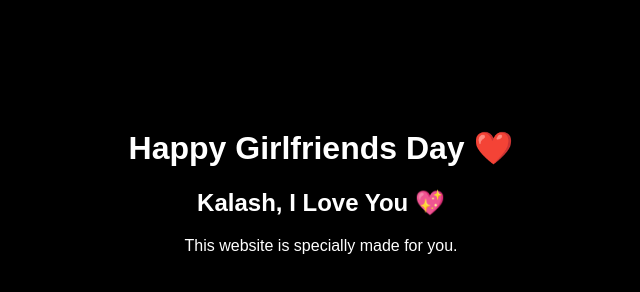
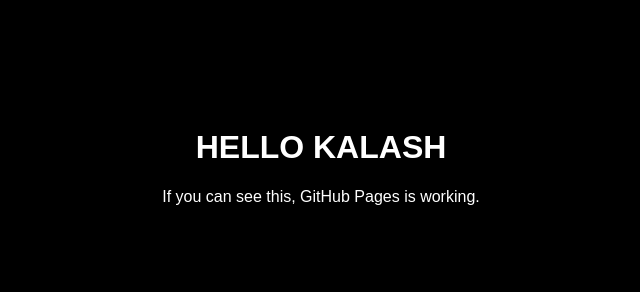
Before and after one commit to TK0506R/Happy-girlfriend-s-day-kalash-, a plain HTML site: page index.html in a window 1280 px wide. Shown: the whole page, without its empty margins (319-959 px from the left). Drawn offline with Linux system fonts and the light colour scheme.

Commit message:
Update index.html

```diff
--- a/index.html
+++ b/index.html
@@ -1,11 +1,15 @@
 <!DOCTYPE html>
-<html>
+<html lang="en">
 <head>
-<title>Happy Girlfriends Day ❤️</title>
+<meta charset="UTF-8">
+<meta name="viewport" content="width=device-width, initial-scale=1.0">
+<title>Test</title>
 </head>
+
 <body style="background:black;color:white;text-align:center;padding-top:100px;font-family:Arial;">
-<h1>Happy Girlfriends Day ❤️</h1>
-<h2>Kalash, I Love You 💖</h2>
-<p>This website is specially made for you.</p>
+
+<h1>HELLO KALASH</h1>
+<p>If you can see this, GitHub Pages is working.</p>
+
 </body>
 </html>
```
